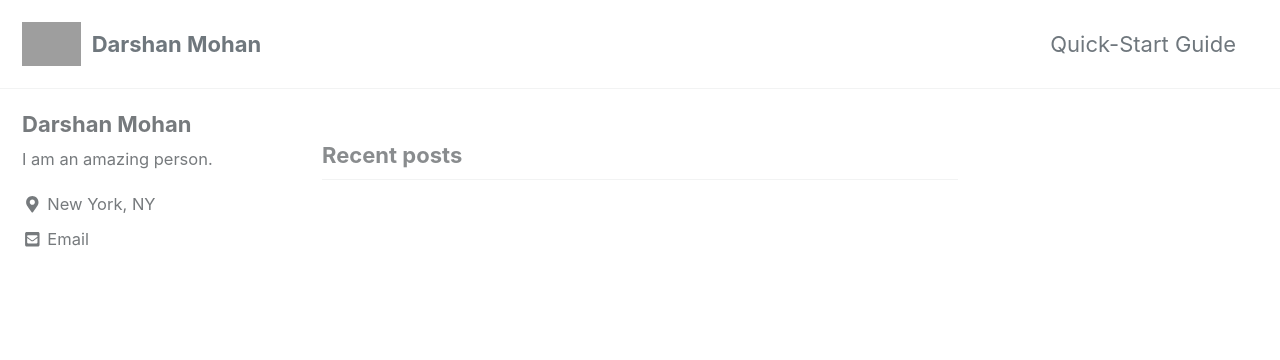
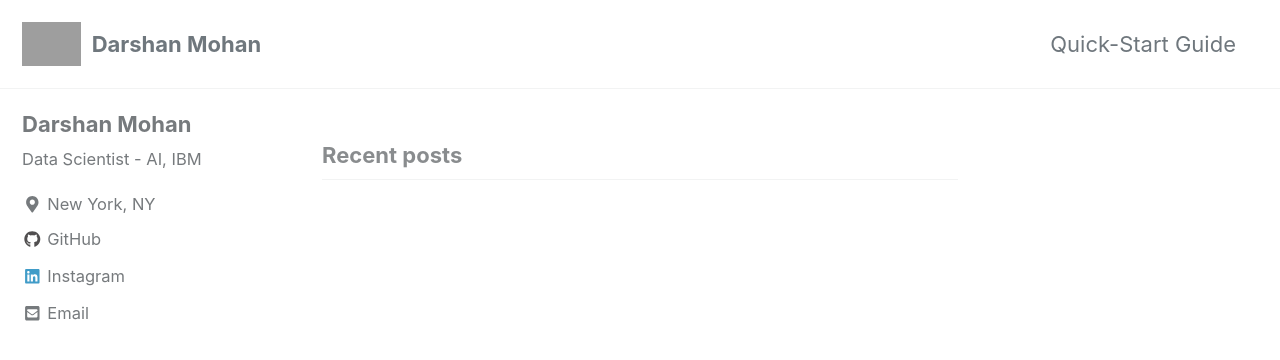
Before and after one commit to darshan-mohan/darshan-mohan.github.io, a Jekyll site: the page built from index.html, in a window 1280 px wide and 900 px high. Shown: the top 360 px of the window. Built offline with Jekyll 4.4.1, drawn with Linux system fonts in a browser that asks for light colours; cached includes are drawn as plain includes; nearby versions of some CDN libraries; the list of posts is cut into pages by our own code; grey boxes are pictures that could not be loaded.

Commit message:
github and linkedin icons

```diff
--- a/_config.yml
+++ b/_config.yml
@@ -108,7 +108,7 @@ analytics:
 author:
   name             : "Darshan Mohan"
   avatar           : # path of avatar image, e.g. "/assets/images/bio-photo.jpg"
-  bio              : "I am an amazing person."
+  bio              : "Data Scientist - AI, IBM"
   location         : "New York, NY"
   email            : "mohan.darshan@gmail.com"
   links:
@@ -126,10 +126,10 @@ author:
       # url: "https://facebook.com/"
     - label: "GitHub"
       icon: "fab fa-fw fa-github"
-      # url: "https://github.com/"
+      url: "https://github.com/darshan-mohan"
     - label: "Instagram"
-      icon: "fab fa-fw fa-instagram"
-      # url: "https://instagram.com/"
+      icon: "fab fa-fw fa-linkedin"
+      url: "https://linkedin.com/in/darshanmohan"
 
 # Site Footer
 footer:
```
